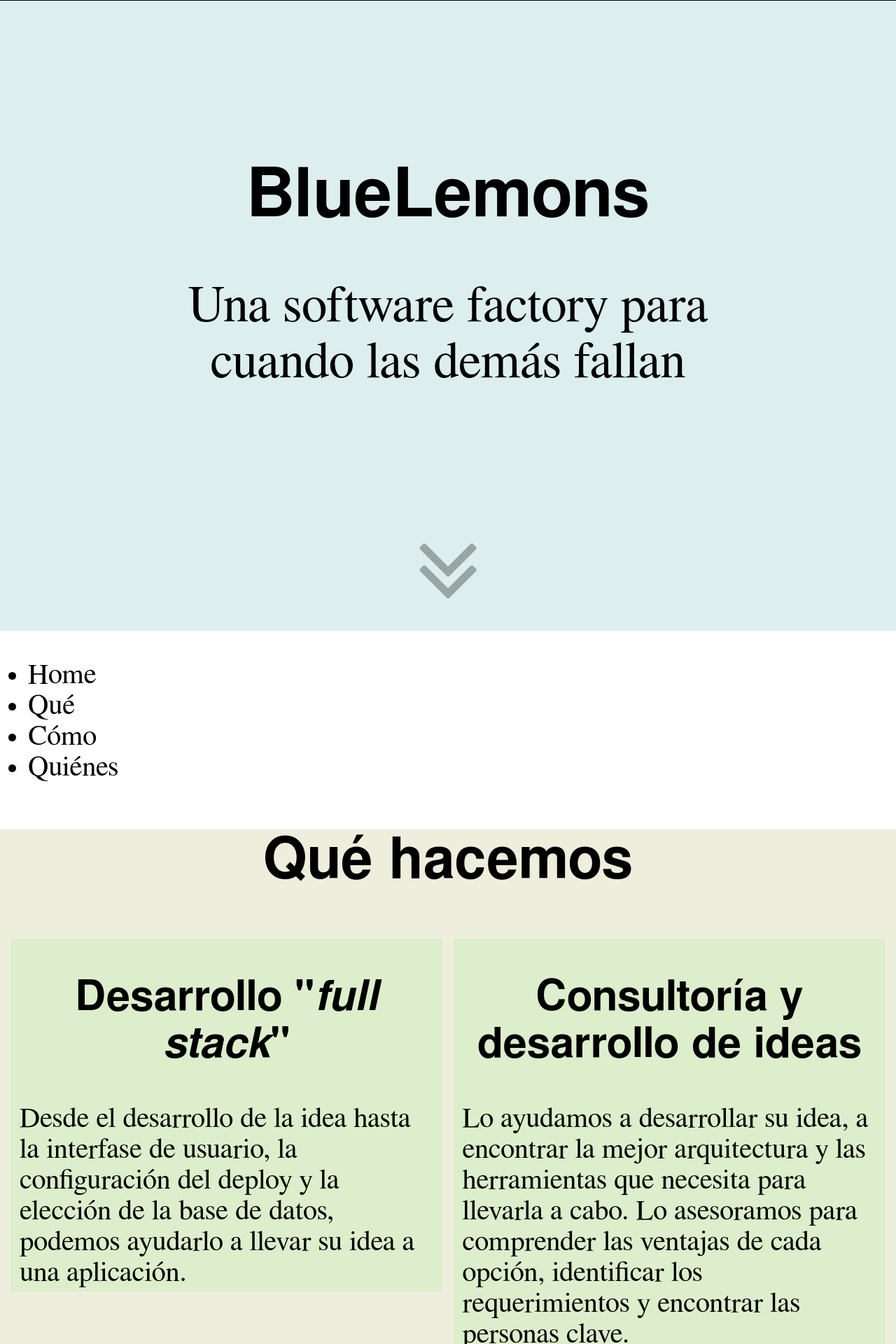
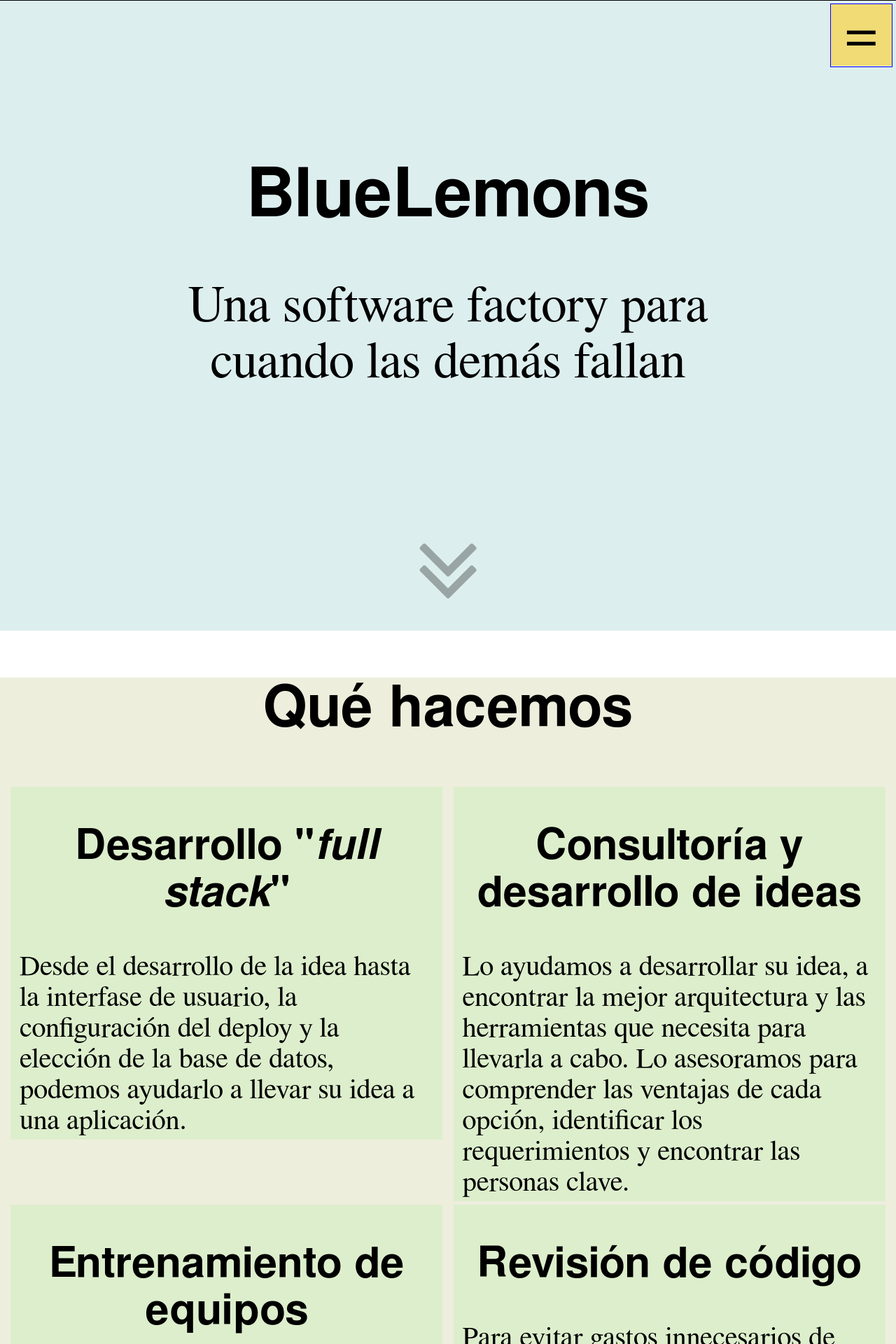
Before and after one commit to BlueLemon/bluelemons.github.io, a Jekyll site: the page index.html, which Jekyll copies as it is, in a window 1280 px wide. Shown: the top 1920 px of the page at 70% size. Built offline with Jekyll 4.4.1, drawn with Linux system fonts in a browser that asks for light colours.

Commit message:
Hago que la navegación sea ocultable.

```diff
--- /dev/null
+++ b/_sass/navigation.scss
@@ -0,0 +1,64 @@
+$primary-color: hsl(50,80,70);
+
+nav {
+  & > a {
+    width: 2.2rem;
+    height: 2.2rem;
+    background: $primary-color;
+    display: block;
+    font-size: 0;
+  }
+  & > a:before {
+    content: "=";
+    display: block;
+    font-size: 2rem;
+    text-align: center;
+    border: 1px solid blue;
+  }
+
+  a[title=hide] {
+    display: none;
+  }
+
+  &:target {
+    a[title=show] {
+      display: none;
+    }
+    a[title=hide] {
+      display: block;
+    }
+    ul {
+      display: block;
+    }
+  }
+
+  position: fixed;
+  top: 5px;
+  right: 5px;
+
+  ul {
+    list-style: none;
+    text-align: center;
+    margin: 0;
+    display: none;
+  }
+
+  li {
+    border: 1px solid darken($primary-color, 20);
+    background: $primary-color;
+    display: inline-block;
+    opacity: 0.4;
+    margin: 2px 2px 0 0;
+    padding: 2px;
+    width: 4em;
+    height: 1.2em;
+    border-radius: 5px;
+    overflow: hidden;
+    transition: all 0.5s linear;
+  }
+
+  &:hover li {
+    background: $primary-color;
+    opacity: 1;
+  }
+}
--- a/css/landing.scss
+++ b/css/landing.scss
@@ -58,6 +58,8 @@ section {
 
 @import 'profile';
 
+@import 'navigation';
+
 // module header
 
 body > header {
--- a/index.html
+++ b/index.html
@@ -13,7 +13,9 @@
       <p>Una software factory para cuando las demás fallan</p>
     </header>
 
-    <nav>
+    <nav id="nav">
+      <a href="#nav" title="show">Show</a>
+      <a href="#hide-nav" title="hide">Hide</a>
       <ul>
         <li><a href="#">Home</a></li>
         <li><a href="#que_hacemos">Qué</a></li>
```
